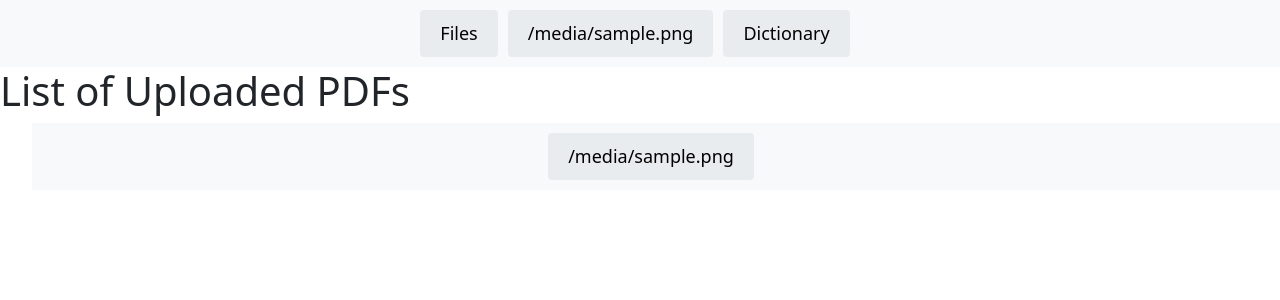
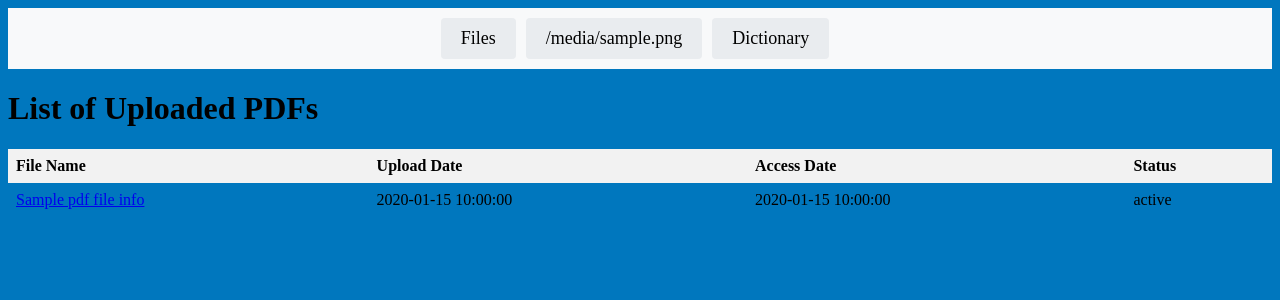
Before and after one commit to wreczek/pdf_viewer_and_dictionary, a Flask app: template templates/home.html in a window 1280 px wide. Shown: the top 300 px of the page. Run offline with Flask 2, Linux system fonts and the light colour scheme; the template is opened without the code that fills it: most values are stand-ins (such as "Sample title", 1, 10 or a date in 2020); some libraries are stand-ins or nearby versions.

Commit message:
add date and status columns in 'List of uploaded files' view

```diff
--- a/app.py
+++ b/app.py
@@ -2,6 +2,8 @@ import os
 import csv
 
 from flask import Flask, render_template, send_from_directory, send_file, url_for, request
+
+from utils import get_status, get_upload_date, get_access_date
 
 app = Flask(__name__)
 
@@ -12,7 +14,28 @@ app.config['UPLOAD_FOLDER'] = UPLOAD_FOLDER
 @app.route('/')
 def index():
     pdf_files = [f for f in os.listdir(app.config['UPLOAD_FOLDER']) if f.endswith('.pdf')]
-    return render_template('home.html', pdf_files=pdf_files)
+
+    pdf_files_info = []
+
+    for pdf_file in pdf_files:
+        file_path = os.path.join(app.config['UPLOAD_FOLDER'], pdf_file)
+        status = get_status(file_path)
+        upload_date = get_upload_date(file_path)
+        access_date = get_access_date(file_path)
+
+        pdf_files_info.append({
+            'name': pdf_file,
+            'upload_date': upload_date,
+            'access_date': access_date,
+            'status': status
+        })
+
+    return render_template('home.html', pdf_files_info=pdf_files_info)
+
+
+@app.route('/pdf_viewer')
+def pdf_viewer_home():
+    return index()
 
 
 @app.route('/unfamiliar_words')
--- a/templates/bar.html
+++ b/templates/bar.html
@@ -2,10 +2,16 @@
 <html>
 <head>
   <title>{% block title %}{% endblock %}</title>
-  <link rel="stylesheet" href="{{ url_for('static', filename='css/bootstrap.min.css') }}">
+<!--  <link rel="stylesheet" href="{{ url_for('static', filename='css/bootstrap.min.css') }}">  cos psuje-->
+  <link rel="stylesheet" href="{{ url_for('static', filename='css/styles.css') }}">
+
   <script src="{{ url_for('static', filename='js/jquery.min.js') }}"></script>
   <script src="{{ url_for('static', filename='js/bootstrap.min.js') }}"></script>
+
   <style>
+  body {
+      background-color: #0077be;
+    }
     .nav-bar {
       display: flex;
       justify-content: space-between;
@@ -33,24 +39,25 @@
     }
 
     .my-table {
-      border-collapse: collapse;
-      width: 100%;
+        border-collapse: collapse;
+        width: 100%;
     }
 
     .my-table th,
     .my-table td {
-      text-align: left;
-      padding: 8px;
+        text-align: left;
+        padding: 8px;
     }
 
     .my-table th {
-      background-color: #007bff;
-      color: white;
+        background-color: #f2f2f2;  /* Light gray background for table headers */
+        color: black;  /* Text color for table headers */
     }
 
     .my-table tr:nth-child(even) {
-      background-color: #f2f2f2;
+        background-color: #ffffff;  /* White background for even rows */
     }
+
   </style>
 
 </head>
--- a/templates/home.html
+++ b/templates/home.html
@@ -1,20 +1,27 @@
 {% extends 'bar.html' %}
-
-{% block title %}
-    Files
-{% endblock %}
 
 {% block content %}
     <h1>List of Uploaded PDFs</h1>
-    <ul>
-        {% for pdf_file in pdf_files %}
-<!--            <li><a href="/file/{{ pdf_file }}">{{ pdf_file }}</a></li>-->
-
-            <div class="nav-bar">
-              <div>
-                <a href="/pdf_viewer/{{ pdf_file }}">{{ pdf_file }} </a>
-              </div>
-            </div>
-        {% endfor %}
-    </ul>
+    <table class="my-table">
+        <thead>
+            <tr>
+                <th>File Name</th>
+                <th>Upload Date</th>
+                <th>Access Date</th>
+                <th>Status</th>
+            </tr>
+        </thead>
+        <tbody>
+            {% for pdf_file_info in pdf_files_info %}
+                <tr>
+                    <td>
+                        <a href="/pdf_viewer/{{ pdf_file_info['name'] }}">{{ pdf_file_info['name'] }}</a>
+                    </td>
+                    <td>{{ pdf_file_info['upload_date'] }}</td>
+                    <td>{{ pdf_file_info['access_date'] }}</td>
+                    <td>{{ pdf_file_info['status'] }}</td>
+                </tr>
+            {% endfor %}
+        </tbody>
+    </table>
 {% endblock %}
```
Also changed, not shown: css/style.css (added, +41 -0 lines), utils.py (added, +34 -0 lines).
